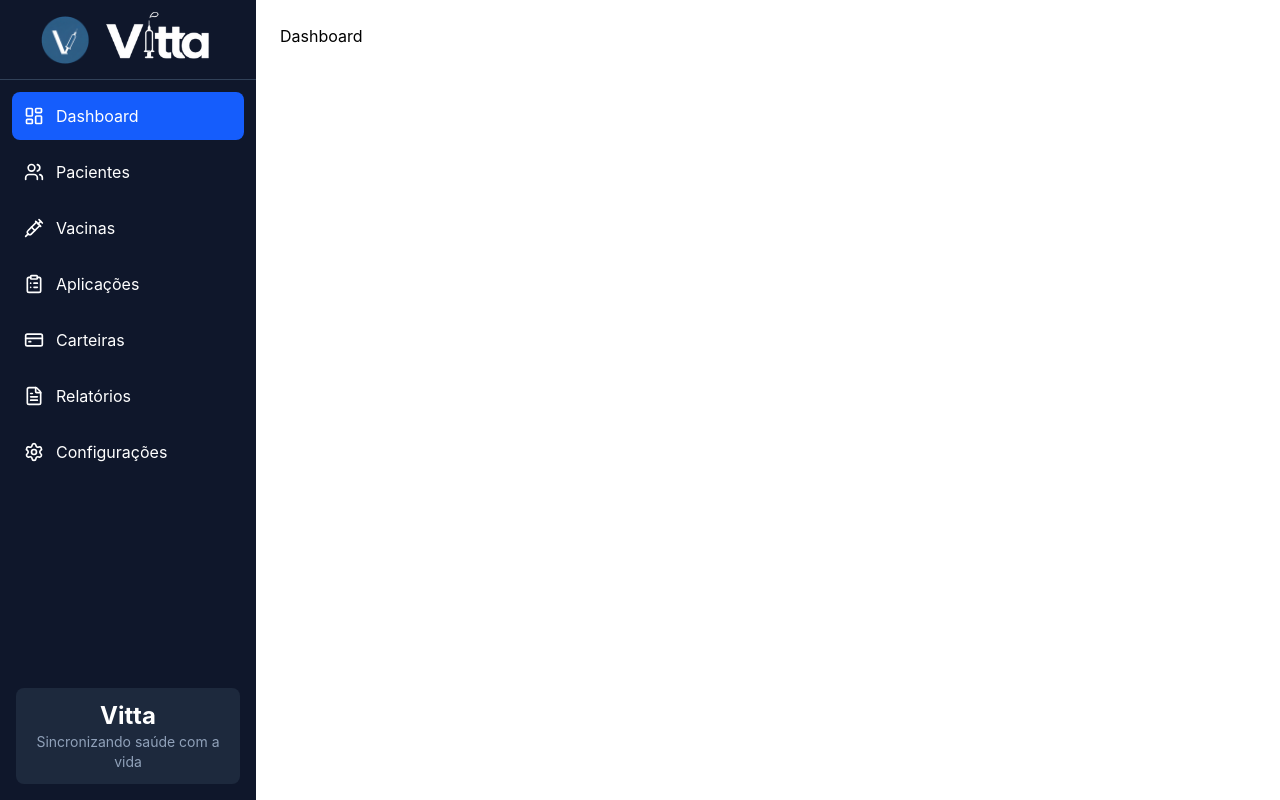
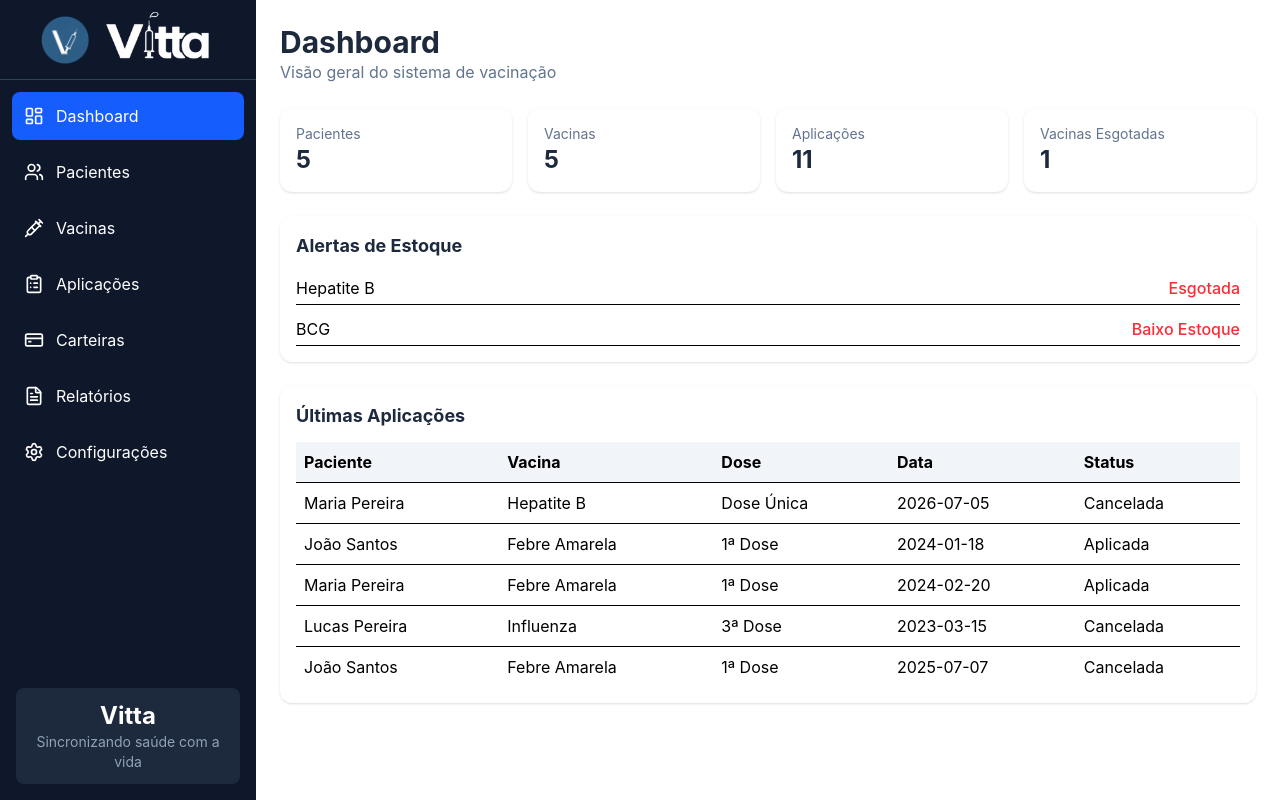
Before and after one commit to Heitor-Espindola/vitta_web, a React (Vite) app: page / in a window 1280 px wide. Built offline with nearby package versions, Linux system fonts and the light colour scheme; data requests are answered from the project's data file.

Commit message:
Todas as principais telas adicionadas
Falta `Config.jsx` e `Login.jsx`, além de algumas correções de UI/UX. Mais para frente será adicionado segurança e as APIs faltantes, mas atualmente o projeto já pode ser apresentável

```diff
--- a/db.json
+++ b/db.json
@@ -7,8 +7,186 @@
       "senha": "qwertyuiop"
     }
   ],
-  "pacientes": [],
-  "vacinas": [],
-  "aplicacoes": [],
-  "carteiras": []
+  "pacientes": [
+    {
+      "nome": "Ana Pereira",
+      "cpf": "503.483.021-34",
+      "nascimento": "1986-01-24",
+      "id": "wgi5a0wox5"
+    },
+    {
+      "nome": "Maria Pereira",
+      "cpf": "475.775.412-49",
+      "nascimento": "1997-08-27",
+      "id": "ewgpkrkwly"
+    },
+    {
+      "nome": "Ana Henrique",
+      "cpf": "321.317.288-08",
+      "nascimento": "1988-10-20",
+      "id": "wfb973pybe"
+    },
+    {
+      "nome": "Lucas Pereira",
+      "cpf": "654.043.214-31",
+      "nascimento": "1986-07-22",
+      "id": "0p16nouspg"
+    },
+    {
+      "nome": "João Santos",
+      "cpf": "317.738.564-56",
+      "nascimento": "1984-09-24",
+      "id": "msgynyyexb"
+    }
+  ],
+  "vacinas": [
+    {
+      "nome": "Influenza",
+      "fabricante": "Butantan",
+      "lote": "L-49181",
+      "validade": "2032-05-13",
+      "qtde": "66",
+      "status": "Disponível",
+      "id": "gdnh69hpvs"
+    },
+    {
+      "nome": "BCG",
+      "fabricante": "Butantan",
+      "lote": "L-26628",
+      "validade": "2028-10-24",
+      "qtde": "166",
+      "status": "Disponível",
+      "id": "xu9hk6vn23"
+    },
+    {
+      "nome": "Hepatite B",
+      "fabricante": "FAP",
+      "lote": "L-80227",
+      "validade": "2030-02-05",
+      "qtde": "0",
+      "status": "Esgotada",
+      "id": "drk2tv4gwh"
+    },
+    {
+      "nome": "BCG",
+      "fabricante": "MSD",
+      "lote": "L-115",
+      "validade": "2034-05-20",
+      "qtde": "14",
+      "status": "Baixo Estoque",
+      "id": "x5gedj0o2l"
+    },
+    {
+      "nome": "Febre Amarela",
+      "fabricante": "FAP",
+      "lote": "L-50719",
+      "validade": "2032-11-22",
+      "qtde": "17",
+      "status": "Disponível",
+      "id": "zjr7hnziu9"
+    }
+  ],
+  "aplicacoes": [
+    {
+      "pacienteId": "msgynyyexb",
+      "vacinaId": "zjr7hnziu9",
+      "dose": "1ª Dose",
+      "data": "2025-06-18",
+      "profissional": "Admin",
+      "status": "Aplicada",
+      "id": "ltz7ho5vju"
+    },
+    {
+      "pacienteId": "msgynyyexb",
+      "vacinaId": "xu9hk6vn23",
+      "dose": "1ª Dose",
+      "data": "2026-12-22",
+      "profissional": "Admin",
+      "status": "Agendada",
+      "id": "1fgban5bs0"
+    },
+    {
+      "pacienteId": "msgynyyexb",
+      "vacinaId": "zjr7hnziu9",
+      "dose": "1ª Dose",
+      "data": "2023-04-10",
+      "profissional": "Admin",
+      "status": "Agendada",
+      "id": "aaxbpo9t3f"
+    },
+    {
+      "pacienteId": "0p16nouspg",
+      "vacinaId": "gdnh69hpvs",
+      "dose": "3ª Dose",
+      "data": "2025-11-24",
+      "profissional": "Admin",
+      "status": "Aplicada",
+      "id": "6hucdavgyi"
+    },
+    {
+      "pacienteId": "wgi5a0wox5",
+      "vacinaId": "zjr7hnziu9",
+      "dose": "1ª Dose",
+      "data": "2026-02-22",
+      "profissional": "Admin",
+      "status": "Aplicada",
+      "id": "10lcgyf1qw"
+    },
+    {
+      "pacienteId": "ewgpkrkwly",
+      "vacinaId": "drk2tv4gwh",
+      "dose": "1ª Dose",
+      "data": "2024-12-27",
+      "profissional": "Admin",
+      "status": "Agendada",
+      "id": "1e03sclo7j"
+    },
+    {
+      "pacienteId": "msgynyyexb",
+      "vacinaId": "zjr7hnziu9",
+      "dose": "1ª Dose",
+      "data": "2025-07-07",
+      "profissional": "Admin",
+      "status": "Cancelada",
+      "id": "s758x0qzj5"
+    },
+    {
+      "pacienteId": "0p16nouspg",
+      "vacinaId": "gdnh69hpvs",
+      "dose": "3ª Dose",
+      "data": "2023-03-15",
+      "profissional": "Admin",
+      "status": "Cancelada",
+      "id": "yf9deu3zdk"
+    },
+    {
+      "pacienteId": "ewgpkrkwly",
+      "vacinaId": "zjr7hnziu9",
+      "dose": "1ª Dose",
+      "data": "2024-02-20",
+      "profissional": "Admin",
+      "status": "Aplicada",
+      "id": "8ptqh3oj86"
+    },
+    {
+      "pacienteId": "msgynyyexb",
+      "vacinaId": "zjr7hnziu9",
+      "dose": "1ª Dose",
+      "data": "2024-01-18",
+      "profissional": "Admin",
+      "status": "Aplicada",
+      "id": "stc0e4n9vy"
+    },
+    {
+      "pacienteId": "ewgpkrkwly",
+      "vacinaId": "drk2tv4gwh",
+      "dose": "Dose Única",
+      "data": "2026-07-05",
+      "profissional": "Admin",
+      "status": "Cancelada",
+      "id": "kSqo2xMSQQI"
+    }
+  ],
+  "carteiras": [],
+  "$schema": "./node_modules/json-server/schema.json"
 }
--- a/src/app.jsx
+++ b/src/app.jsx
@@ -1,8 +1,3 @@
-// #Últimas Alterações:
-// Autor: Heitor Esp
-// Data: 14/06
-// Versão: 1.0.0.0
-
 // #imports
 import { Routes, Route } from "react-router-dom";
 import Sidebar from "./components/Sidebar";
--- a/src/components/Sidebar.jsx
+++ b/src/components/Sidebar.jsx
@@ -6,9 +6,7 @@ import {
   ClipboardList,
   CreditCard,
   FileText,
-  Settings,
-  Heart,
-  Menu
+  Settings
 } from "lucide-react";
 
 const navItems = [
--- a/src/main.jsx
+++ b/src/main.jsx
@@ -1,8 +1,3 @@
-// #Últimas Alterações:
-// Autor: Heitor Esp
-// Data: 14/06
-// Versão: 1.0.0.0
-
 import React from "react";
 import ReactDOM from "react-dom/client";
 import { BrowserRouter } from "react-router-dom";
--- a/src/pages/Dashboard.jsx
+++ b/src/pages/Dashboard.jsx
@@ -1,3 +1,176 @@
+import React, { useEffect, useState } from "react";
+
+import {
+  getPacientes,
+  getVacinas,
+  getAplicacoes
+} from "../services/api";
+
 export default function Dashboard() {
-  return <h1>Dashboard</h1>;
+  const [pacientes, setPacientes] = useState([]);
+  const [vacinas, setVacinas] = useState([]);
+  const [aplicacoes, setAplicacoes] = useState([]);
+  const [loading, setLoading] = useState(true);
+
+  useEffect(() => {
+    carregarDados();
+  }, []);
+
+  async function carregarDados() {
+    const [p, v, a] = await Promise.all([
+      getPacientes(),
+      getVacinas(),
+      getAplicacoes()
+    ]);
+
+    setPacientes(p);
+    setVacinas(v);
+    setAplicacoes(a);
+    setLoading(false);
+  }
+
+  const totalPacientes = pacientes.length;
+  const totalVacinas = vacinas.length;
+  const totalAplicacoes = aplicacoes.length;
+
+  const vacinasEsgotadas = vacinas.filter(
+    (v) => v.status === "Esgotada"
+  ).length;
+
+  const ultimasAplicacoes = [...aplicacoes]
+    .slice(-5)
+    .reverse();
+
+  const getNomePaciente = (id) =>
+    pacientes.find((p) => p.id === id)?.nome || "—";
+
+  const getNomeVacina = (id) =>
+    vacinas.find((v) => v.id === id)?.nome || "—";
+
+  if (loading) {
+    return (
+      <div className="text-slate-500">
+        Carregando dashboard...
+      </div>
+    );
+  }
+
+  return (
+    <div className="space-y-6">
+
+      {/* HEADER */}
+      <div>
+        <h1 className="text-3xl font-bold text-slate-800">
+          Dashboard
+        </h1>
+        <p className="text-slate-500">
+          Visão geral do sistema de vacinação
+        </p>
+      </div>
+
+      {/* CARDS PRINCIPAIS */}
+      <div className="grid grid-cols-2 md:grid-cols-4 gap-4">
+
+        <Card label="Pacientes" value={totalPacientes} />
+
+        <Card label="Vacinas" value={totalVacinas} />
+
+        <Card label="Aplicações" value={totalAplicacoes} />
+
+        <Card label="Vacinas Esgotadas" value={vacinasEsgotadas} />
+
+      </div>
+
+      {/* ALERTAS / ESTOQUE */}
+      <Section title="Alertas de Estoque">
+
+        {vacinas.filter(v => v.status === "Esgotada" || v.status === "Baixo Estoque").length === 0 ? (
+          <p className="text-slate-500">
+            Nenhum alerta de estoque no momento.
+          </p>
+        ) : (
+          <div className="space-y-2">
+            {vacinas
+              .filter(v => v.status === "Esgotada" || v.status === "Baixo Estoque")
+              .map(v => (
+                <div
+                  key={v.id}
+                  className="flex justify-between border-b py-1"
+                >
+                  <span>{v.nome}</span>
+                  <span className="text-red-500 font-medium">
+                    {v.status}
+                  </span>
+                </div>
+              ))}
+          </div>
+        )}
+
+      </Section>
+
+      {/* ÚLTIMAS APLICAÇÕES */}
+      <Section title="Últimas Aplicações">
+
+        {ultimasAplicacoes.length === 0 ? (
+          <p className="text-slate-500">
+            Nenhuma aplicação registrada.
+          </p>
+        ) : (
+          <table className="w-full">
+            <thead className="bg-slate-100">
+              <tr>
+                <th className="p-2 text-left">Paciente</th>
+                <th className="p-2 text-left">Vacina</th>
+                <th className="p-2 text-left">Dose</th>
+                <th className="p-2 text-left">Data</th>
+                <th className="p-2 text-left">Status</th>
+              </tr>
+            </thead>
+
+            <tbody>
+              {ultimasAplicacoes.map((a) => (
+                <tr key={a.id} className="border-t">
+                  <td className="p-2">
+                    {getNomePaciente(a.pacienteId)}
+                  </td>
+
+                  <td className="p-2">
+                    {getNomeVacina(a.vacinaId)}
+                  </td>
+
+                  <td className="p-2">{a.dose}</td>
+                  <td className="p-2">{a.data}</td>
+                  <td className="p-2">{a.status}</td>
+                </tr>
+              ))}
+            </tbody>
+          </table>
+        )}
+
+      </Section>
+
+    </div>
+  );
 }
+
+/* COMPONENTES AUXILIARES */
+
+function Card({ label, value }) {
+  return (
+    <div className="bg-white rounded-xl shadow p-4">
+      <p className="text-slate-500 text-sm">{label}</p>
+      <p className="text-2xl font-bold text-slate-800">{value}</p>
+    </div>
+  );
+}
+
+function Section({ title, children }) {
+  return (
+    <div className="bg-white rounded-xl shadow p-4">
+      <h2 className="text-lg font-bold mb-3 text-slate-800">
+        {title}
+      </h2>
+      {children}
+    </div>
+  );
+}
```
Also changed, not shown: src/pages/Relatorios.jsx (+0 -13 lines), src/components/Table.jsx (deleted).
